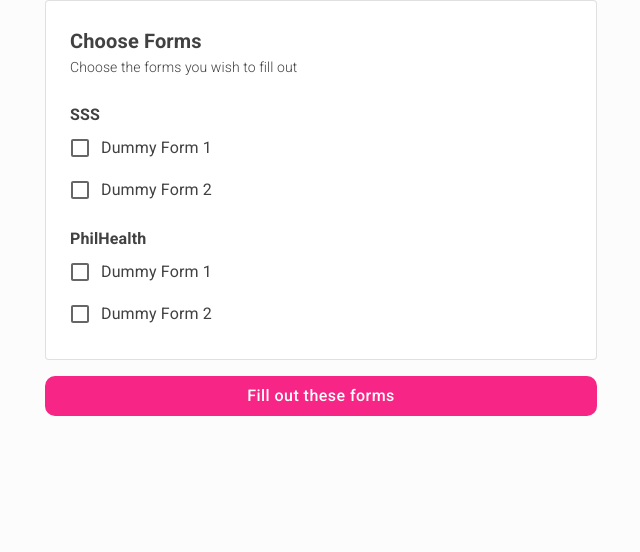
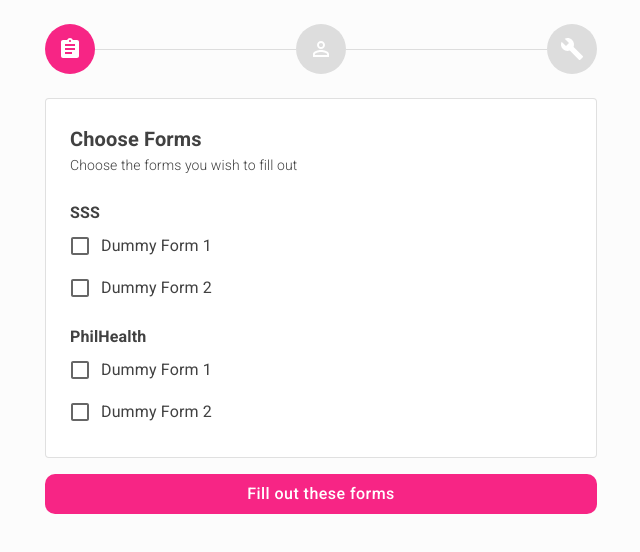
Before and after one commit to ryanarnold/formhub, a Next.js app: page /start/forms in a window 1280 px wide. Shown: the top 552 px of the page, without its empty margins (319-959 px from the left). Built offline with nearby package versions, Linux system fonts and the light colour scheme.

Commit message:
feat(start): add progress line

```diff
--- a/components/pages/data.tsx
+++ b/components/pages/data.tsx
@@ -1,12 +1,14 @@
 import Button from '@mui/material/Button';
 import InputAdornment from '@mui/material/InputAdornment';
 import Container from '@mui/material/Container';
+import Box from '@mui/material/Box';
 import React from 'react';
 import TextField from '@mui/material/TextField';
 import { Grid, Stack } from '@mui/material';
 import Link from 'next/link';
 import PaperWithHeading from '../paper-with-heading';
 import { Form, IFields } from '../../data/form';
+import ProgressLine from '../progress-line';
 
 interface Props {
   selectedForms: Array<Form>;
@@ -29,6 +31,9 @@ function StartDataPage({ selectedForms }: Props) {
 
   return (
     <Container maxWidth="sm">
+      <Box marginTop={3} marginBottom={3}>
+        <ProgressLine stage={2} />
+      </Box>
       <Stack gap={3} marginBottom={5}>
         {fieldsToShow.name ? (
           <PaperWithHeading heading="Name">
--- a/components/pages/forms.tsx
+++ b/components/pages/forms.tsx
@@ -4,10 +4,12 @@ import React from 'react';
 import Stack from '@mui/material/Stack';
 import { Button } from '@mui/material';
 import Link from 'next/link';
+import styled from '@emotion/styled';
 import PaperWithHeading from '../paper-with-heading';
 import { dummyForms } from '../../data/dummy/dummy-data';
 import FormSelection from '../form-selection';
 import { Form } from '../../data/form';
+import ProgressLine from '../progress-line';
 
 interface Props {
   selectedForms: Array<Form>;
@@ -20,6 +22,9 @@ function StartFormsPage({ selectedForms, addFormCB, removeFormCB }: Props) {
 
   return (
     <Container maxWidth="sm">
+      <Box marginTop={3} marginBottom={3}>
+        <ProgressLine stage={1} />
+      </Box>
       <PaperWithHeading heading="Choose Forms" caption="Choose the forms you wish to fill out">
         <Stack gap={2}>
           {formCategories.map((category) => {
--- a/components/pages/summary.tsx
+++ b/components/pages/summary.tsx
@@ -14,6 +14,7 @@ import Grid from '@mui/material/Grid';
 import Link from 'next/link';
 import PaperWithHeading from '../paper-with-heading';
 import { Form } from '../../data/form';
+import ProgressLine from '../progress-line';
 
 interface Props {
   selectedForms: Array<Form>;
@@ -22,6 +23,9 @@ interface Props {
 function StartSummaryPage({ selectedForms }: Props) {
   return (
     <Container maxWidth="sm">
+      <Box marginTop={3} marginBottom={3}>
+        <ProgressLine stage={3} />
+      </Box>
       <Stack gap={3}>
         <PaperWithHeading heading="Summary">
           <Box>
--- /dev/null
+++ b/components/progress-line.tsx
@@ -0,0 +1,50 @@
+import styled from '@emotion/styled';
+import Avatar from '@mui/material/Avatar';
+import AssignmentIcon from '@mui/icons-material/Assignment';
+import PersonOutlineIcon from '@mui/icons-material/PersonOutline';
+import BuildIcon from '@mui/icons-material/Build';
+import React from 'react';
+import Typography from '@mui/material/Typography';
+import Box from '@mui/material/Box';
+import { ThemeProvider, useTheme } from '@mui/material';
+
+const Divided = styled.div`
+  display: flex;
+  align-items: center;
+`;
+
+const Divider = styled.span`
+  flex-grow: 1;
+  border-bottom: 1px solid #f72585;
+`;
+
+const DividerDisabled = styled.span`
+  flex-grow: 1;
+  border-bottom: 1px solid #dddddd;
+`;
+
+interface Props {
+  stage: number;
+}
+
+function ProgressLine({ stage }: Props) {
+  const primaryColor = useTheme().palette.primary.main;
+  return (
+    <Divided>
+      <Avatar sx={{ bgcolor: primaryColor, width: 50, height: 50 }}>
+        <AssignmentIcon />
+      </Avatar>
+      {stage < 2 ? <DividerDisabled /> : <Divider />}
+
+      <Avatar sx={{ bgcolor: stage < 2 ? '#dddddd' : primaryColor, width: 50, height: 50 }}>
+        <PersonOutlineIcon />
+      </Avatar>
+      {stage < 3 ? <DividerDisabled /> : <Divider />}
+      <Avatar sx={{ bgcolor: stage < 3 ? '#dddddd' : primaryColor, width: 50, height: 50 }}>
+        <BuildIcon />
+      </Avatar>
+    </Divided>
+  );
+}
+
+export default ProgressLine;
--- a/package.json
+++ b/package.json
@@ -11,6 +11,7 @@
   "dependencies": {
     "@emotion/react": "^11.9.3",
     "@emotion/styled": "^11.9.3",
+    "@mui/icons-material": "^5.8.4",
     "@mui/material": "^5.8.5",
     "next": "12.1.6",
     "react": "18.2.0",
--- a/pages/start/[step].tsx
+++ b/pages/start/[step].tsx
@@ -1,3 +1,4 @@
+import Container from '@mui/material/Container';
 import { useRouter } from 'next/router';
 import React, { useEffect, useState } from 'react';
 import StartDataPage from '../../components/pages/data';
@@ -42,7 +43,9 @@ function StartSteps() {
   }
 
   if (step === 'data') {
-    return <StartDataPage selectedForms={selectedForms} />;
+    return (
+        <StartDataPage selectedForms={selectedForms} />
+    );
   }
   if (step === 'summary') {
     return <StartSummaryPage selectedForms={selectedForms} />;
```
Also changed, not shown: 1 other file (tests, documents, lock files or other folders).
